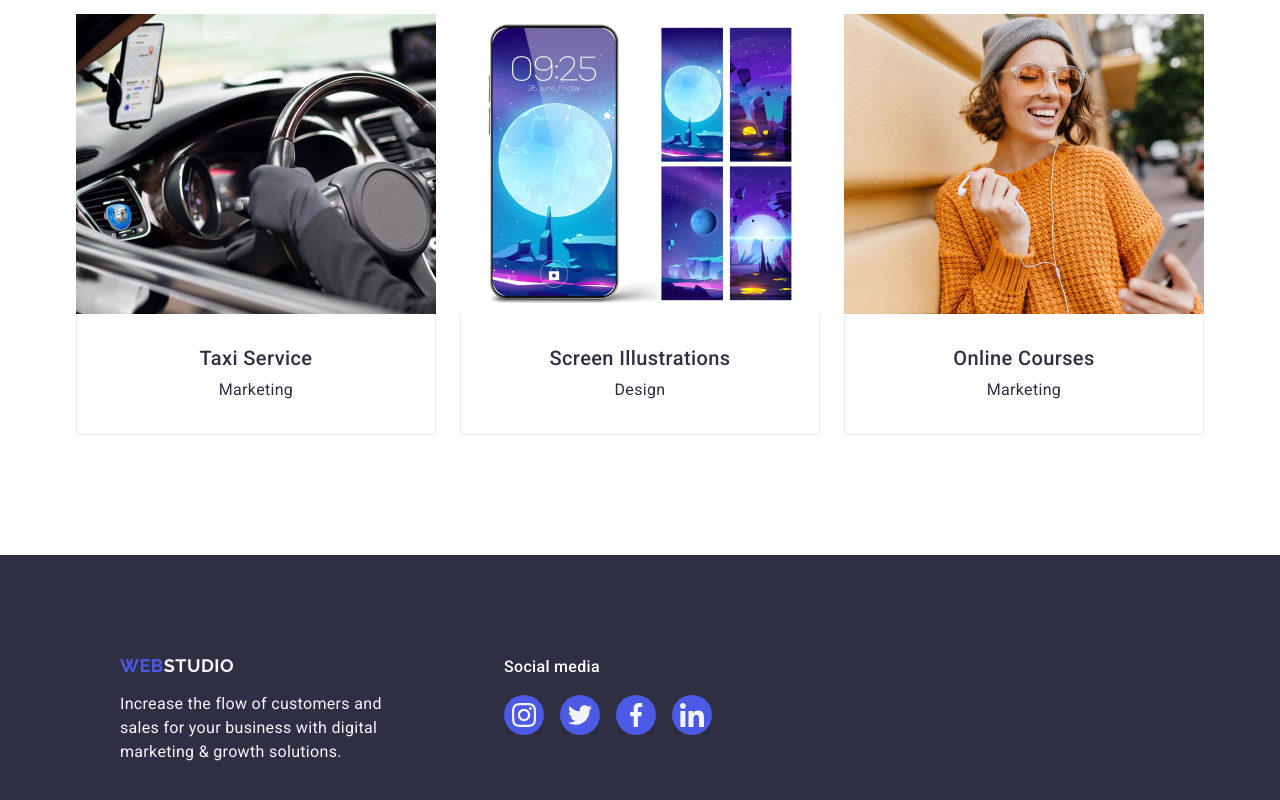
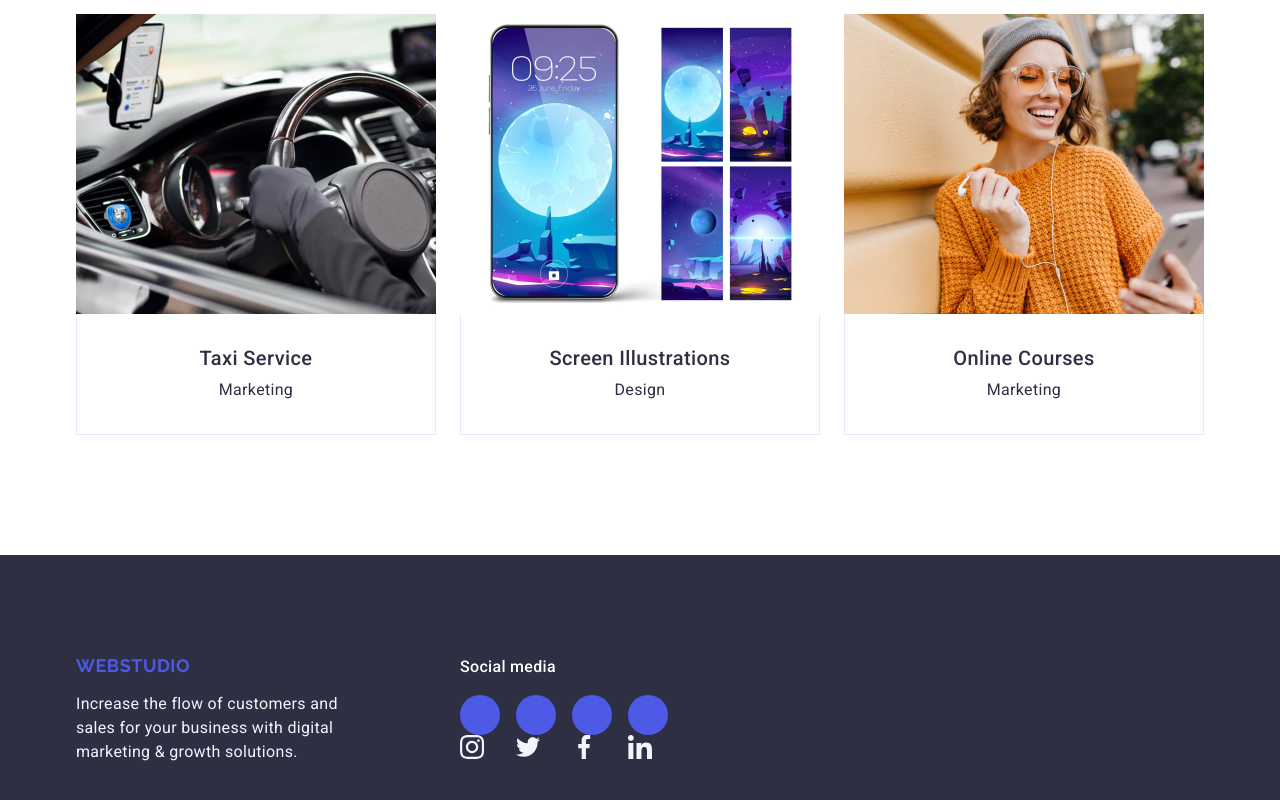
Before and after one commit to ira-alchynska/goit-neo-markup-hw-06, a plain HTML site: page index.html in a window 1280 px wide. Shown: the part 2512-3312 px from the top of the page. Drawn offline with nearby package versions, Linux system fonts and the light colour scheme; files whose address does not match are found by name.

Commit message:
add: div to a list of icons

```diff
--- a/css/styles.css
+++ b/css/styles.css
@@ -14,6 +14,35 @@
     --modal-bgc: rgba(46, 47, 66, 0.4);
     --card-overlay: #4D5AE5;
     --function-animation: cubic-bezier(0.4, 0, 0.2, 1);
+       /* Fonts */
+       --primary-font: 'Roboto', sans-serif;
+       --secondary-font: 'Raleway', sans-serif;
+
+         /* Colors */
+       --primary-cl: #2e2f42;
+       --secondary-cl: #f4f4fd;
+       --accent-cl-100: #4d5ae5;
+       --accent-cl-200: #404bbf;
+       --light-cl:  #ffffff;
+       --light-cl-100: rgb(231, 233, 252);
+       --dark-cl: #434455;
+       --footer-hover: #31d0aa;
+
+       /* Others */
+       --radius: 4px;
+       --radius-circle: 50%;
+       --items: 4;
+       --col-indent: 24px;
+       --row-indent: var(--col-indent);
+
+       --transition: 250ms cubic-bezier(0.4, 0, 0.2, 1);
+       --primary-shadow: 0 2px 1px 0 rgba(46, 47, 66, 0.08),
+       0 1px 1px 0 rgba(46, 47, 66, 0.16),
+       0 1px 6px 0 rgba(46, 47, 66, 0.08);
+       --secondary-shadow: 0 2px 2px 0 rgba(0, 0, 0, 0.12),
+       0 2px 1px 0 rgba(0, 0, 0, 0.08),
+       0 3px 1px 0 rgba(0, 0, 0, 0.1);
+       --btn-shadow: 0 4px 4px 0 rgba(0, 0, 0, 0.15);
 
 }
 
@@ -474,81 +503,77 @@ img {
 /* footer */
 
 .footer {
-    max-width: 1440px;
-    margin: 0 auto;
-    background-color: var(--dark);
-    padding: 100px 120px;
+    padding: 100px 0;
+    background: var(--primary-cl);
 }
 
-  .footer-text {
-    max-width: 264px;
-    color: var(--light-bgc);
-    letter-spacing: 0.02em;
-    line-height: 1.5;
-  }
-
-  .logo-footer {
-    font-family: Raleway, sans-serif;
-    font-size: 18px;
-    font-weight: 700;
-    line-height: 1.17;
-    letter-spacing: 0.03em;
-    text-transform: uppercase;
-    text-align: left;
-    color: var(--cta);
-    margin-bottom: 16px;
-    display: inline-block;
-  }
-
-  .logo-footer-white {
-    color: var(--light-bgc);
-  }
-
-  .footer-flex {
+footer .container {
     display: flex;
     align-items: baseline;
 }
 
-  .footer-logo-block {
+.footer-left {
+    max-width: 264px;
     margin-right: 120px;
 }
 
-  .footer-social-text {
-    color: var(--white);
-    font-weight: 500;
-    font-size: 16px;
+.footer-logo {
+  display: inline-block;
+  margin-right: 0;
+  margin-bottom: 16px
+}
+
+.footer-slogan {
+    max-width: 264px;
     line-height: 1.5;
     letter-spacing: 0.02em;
-    text-align: left;
-    margin-bottom: 16px;
+    color: var(--secondary-cl);
 }
 
-  .footer-social-icon-list {
+.footer-middle {
+    margin-right: auto;
+}
+
+.footer-caption {
+    margin-bottom: 16px;
+    font-weight: 500;
+    line-height: 1.5;
+    letter-spacing: 0.02em;
+    color: var(--light-cl);
+}
+
+.socials {
     display: flex;
+    align-items: center;
+    justify-content: center;
+}
+
+.footer-socials.socials{
   gap: 16px;
 }
 
-  .footer-social-icon-item {
+.socials-item {
     width: 40px;
     height: 40px;
 }
 
-  .footer-social-icon-link {
+.socials-link {
+    display: flex;
+    justify-content: center;
+    align-items: center;
     width: 100%;
     height: 100%;
-    background-color: var(--cta);
-    border-radius: 50%;
-    display: flex;
-    align-items: center;
-    justify-content: center;
-    transition: background-color 250ms cubic-bezier(0.4, 0, 0.2, 1);
+    color: var(--secondary-cl);
+    background: var(--accent-cl-100);
+    border-radius: var(--radius-circle);
+    transition: background-color var(--transition);
 }
 
-  .footer-social-icon-link:hover,
-  .footer-social-icon-link:focus {
-    background-color: #31d0aa;
+.socials-icon {
+    fill: currentColor;
 }
 
-  .footer-social-icon {
-    fill: var(--light-bgc);
+.footer-socials .socials-link:hover,
+.footer-socials .socials-link:focus {
+    background-color: var(--footer-hover);
 }
--- a/index.html
+++ b/index.html
@@ -372,53 +372,71 @@
   </main>
 
   <!-- Footer -->
-  <footer class="footer footer-flex">
-
-
-        <div class="footer-logo-block">
-          <a class="logo-footer" href="./index.html">Web<span class="logo-footer-white">Studio</span></a>
-          <p class="footer-text">
-            Increase the flow of customers and sales for your business with digital
-            marketing & growth solutions.
+  <footer class="footer section">
+    <div class="container">
+      <div class="footer-left">
+        <a class="logo footer-logo" href="./index.html"
+          >Web<span class="logo-light">Studio</span></a
+        >
+        <p class="footer-slogan">
+          Increase the flow of customers and sales for your business with
+          digital marketing & growth solutions.
         </p>
       </div>
-        <div class="footer-social-block">
-          <p class="footer-social-text">Social media</p>
-
-          <ul class="footer-social-icon-list">
-            <li class="footer-social-icon-item">
-              <a class="footer-social-icon-link" href="https://www.instagram.com/" target="_blank" aria-label="Instagram Link">
-                <svg width="24" height="24" class="footer-social-icon">
+      <div class="footer-middle">
+        <p class="footer-caption">Social media</p>
+        <ul class="footer-socials socials">
+          <li class="socials-item">
+            <a
+              class="socials-link"
+              href="https://instagram.com"
+              target="_blank"
+              rel="noopener noreferrer"
+              aria-label="Link to Instagram site"
+            ></a>
+            <svg class="socials-icon" width="24" height="24">
               <use href="./images/icons.svg#icon-instagram"></use>
             </svg>
-              </a>
           </li>
-            <li class="footer-social-icon-item">
-              <a class="footer-social-icon-link" href="https://twitter.com/" target="_blank" aria-label="Twitter Link">
-                <svg width="24" height="24" class="footer-social-icon">
+          <li class="socials-item">
+            <a
+              class="socials-link"
+              href="https://twitter.com"
+              target="_blank"
+              rel="noopener noreferrer"
+              aria-label="Link to Twitter site"
+            ></a>
+            <svg class="socials-icon" width="24" height="24">
               <use href="./images/icons.svg#icon-twitter"></use>
             </svg>
-              </a>
           </li>
-            <li class="footer-social-icon-item">
-              <a class="footer-social-icon-link" href="https://facebook.com/" target="_blank" aria-label="Facebook Link">
-                <svg width="24" height="24" class="footer-social-icon">
+          <li class="socials-item">
+            <a
+              class="socials-link"
+              href="https://facebook.com"
+              target="_blank"
+              rel="noopener noreferrer"
+              aria-label="Link to Facebook site"
+            ></a>
+            <svg class="socials-icon" width="24" height="24">
               <use href="./images/icons.svg#icon-facebook"></use>
             </svg>
-              </a>
           </li>
-            <li class="footer-social-icon-item">
-              <a class="footer-social-icon-link" href="https://linkedin.com/" target="_blank" aria-label="Linkedin Link">
-                <svg width="24" height="24" class="footer-social-icon">
+          <li class="socials-item">
+            <a
+              class="socials-link"
+              href="https://linkedin.com"
+              target="_blank"
+              rel="noopener noreferrer"
+              aria-label="Link to Linkedin site"
+            ></a>
+            <svg class="socials-icon" width="24" height="24">
               <use href="./images/icons.svg#icon-linkedin"></use>
             </svg>
-              </a>
           </li>
         </ul>
-
       </div>
-
-
+    </div>
   </footer>
 </body>
 
```
Lines whose indentation alone changed are shown as unchanged.
